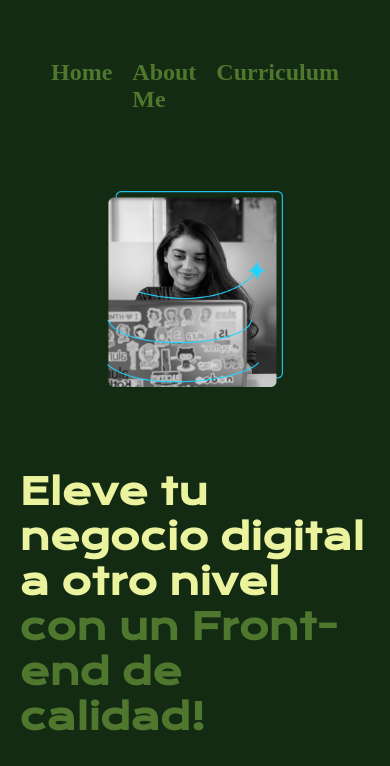
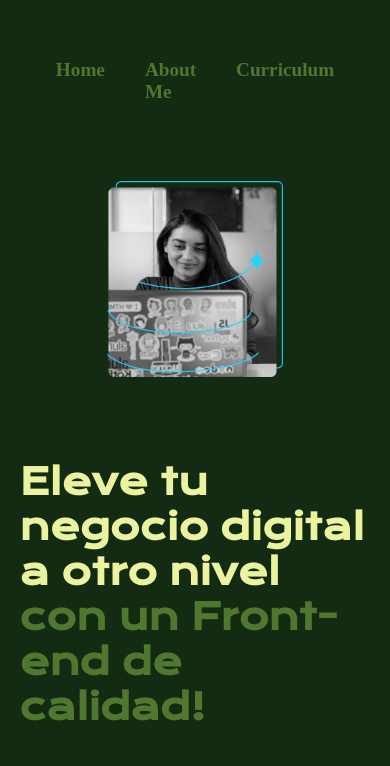
Before and after one commit to Chocolatiu/portafolio, a plain HTML site: page index.html in a window 390 px wide. Shown: the top 766 px of the page. Drawn offline with nearby package versions, Linux system fonts and the light colour scheme.

Commit message:
cambia valores de gap y font size a 40px y 1.2 rem respectivamente en header responsive

```diff
--- a/Styles/style.css
+++ b/Styles/style.css
@@ -138,7 +138,11 @@ footer{
 
     .header__menu{
         justify-content: center;
-        gap: 20px;
+        gap: 40px;
+    }
+
+    .header__menu__link{
+        font-size: 1.2rem;
     }
 
     .presentacion{
```
